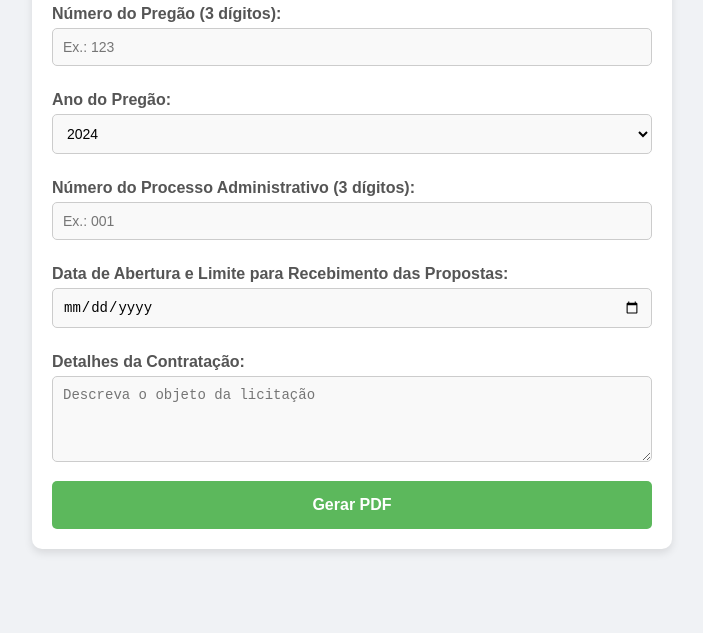
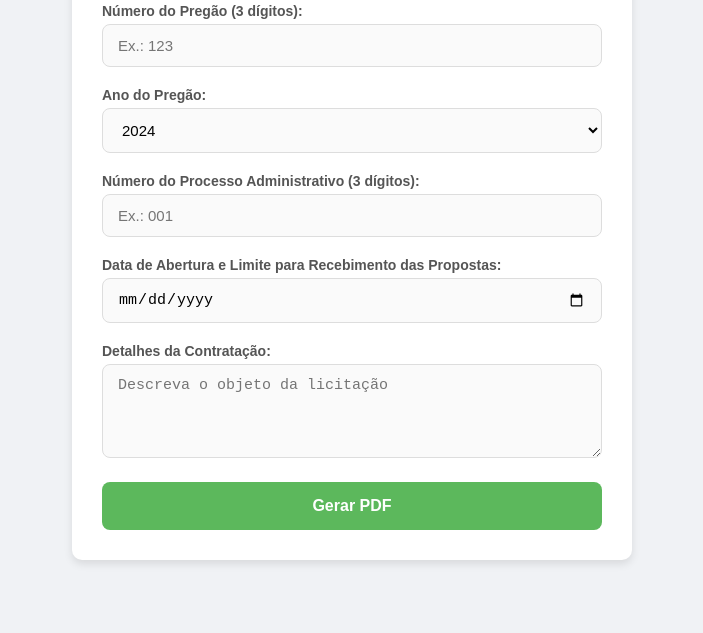
Before and after one commit to EMFERROS/BRWILLBR.github.io, a plain HTML site: page pregao.html in a window 1280 px wide. Shown: the part 167-800 px from the top of the page, without its empty margins (288-991 px from the left). Drawn offline with nearby package versions, Linux system fonts and the light colour scheme.

Commit message:
Update pregao.html

```diff
--- a/pregao.html
+++ b/pregao.html
@@ -5,6 +5,7 @@
     <meta name="viewport" content="width=device-width, initial-scale=1.0">
     <title>Formulário de Aviso de Licitação</title>
     <style>
+        /* Estilo básico */
         body {
             font-family: Arial, sans-serif;
             margin: 0;
@@ -12,41 +13,64 @@
             display: flex;
             justify-content: center;
             align-items: center;
-            height: 100vh;
+            min-height: 100vh;
             background-color: #f0f2f5;
         }
+
         .container {
-            width: 80%;
-            max-width: 600px;
+            width: 100%;
+            max-width: 500px;
             background-color: #fff;
-            padding: 20px;
+            padding: 30px;
             border-radius: 10px;
             box-shadow: 0px 4px 8px rgba(0, 0, 0, 0.1);
+            transition: transform 0.3s ease;
         }
+
+        .container:hover {
+            transform: scale(1.01);
+        }
+
         h2 {
             text-align: center;
             color: #333;
+            font-weight: 600;
             margin-bottom: 20px;
         }
+
         label {
             font-weight: bold;
+            color: #555;
+            margin-bottom: 5px;
             display: block;
-            margin: 10px 0 5px;
-            color: #555;
+            font-size: 14px;
         }
-        input, select, textarea {
+
+        input[type="text"],
+        input[type="date"],
+        select,
+        textarea {
             width: 100%;
-            padding: 10px;
-            margin-bottom: 15px;
-            font-size: 14px;
-            border: 1px solid #ccc;
-            border-radius: 5px;
+            padding: 12px 15px;
+            font-size: 15px;
+            margin-bottom: 20px;
+            border-radius: 8px;
+            border: 1px solid #ddd;
             box-sizing: border-box;
-            background-color: #f9f9f9;
+            background-color: #fafafa;
+            outline-color: #5cb85c;
+            transition: all 0.3s ease;
         }
+
         textarea {
             resize: vertical;
         }
+
+        input:focus, select:focus, textarea:focus {
+            border-color: #5cb85c;
+            background-color: #f5fff5;
+        }
+
         button {
             width: 100%;
             padding: 15px;
@@ -55,10 +79,11 @@
             color: #fff;
             background-color: #5cb85c;
             border: none;
-            border-radius: 5px;
+            border-radius: 8px;
             cursor: pointer;
             transition: background-color 0.3s ease;
         }
+
         button:hover {
             background-color: #4cae4c;
         }
@@ -69,22 +94,22 @@
         <h2>Formulário de Aviso de Licitação</h2>
         <form id="licitacaoForm">
             <label for="numeroPregao">Número do Pregão (3 dígitos):</label>
-            <input type="text" id="numeroPregao" maxlength="3" placeholder="Ex.: 123">
+            <input type="text" id="numeroPregao" maxlength="3" placeholder="Ex.: 123" required>
 
             <label for="anoPregao">Ano do Pregão:</label>
-            <select id="anoPregao">
+            <select id="anoPregao" required>
                 <option value="2024">2024</option>
                 <option value="2025">2025</option>
             </select>
 
             <label for="numeroProcesso">Número do Processo Administrativo (3 dígitos):</label>
-            <input type="text" id="numeroProcesso" maxlength="3" placeholder="Ex.: 001">
+            <input type="text" id="numeroProcesso" maxlength="3" placeholder="Ex.: 001" required>
 
             <label for="dataAbertura">Data de Abertura e Limite para Recebimento das Propostas:</label>
-            <input type="date" id="dataAbertura">
+            <input type="date" id="dataAbertura" required>
 
             <label for="detalhesContratacao">Detalhes da Contratação:</label>
-            <textarea id="detalhesContratacao" rows="4" placeholder="Descreva o objeto da licitação"></textarea>
+            <textarea id="detalhesContratacao" rows="4" placeholder="Descreva o objeto da licitação" required></textarea>
 
             <button type="button" onclick="gerarPDF()">Gerar PDF</button>
         </form>
```
